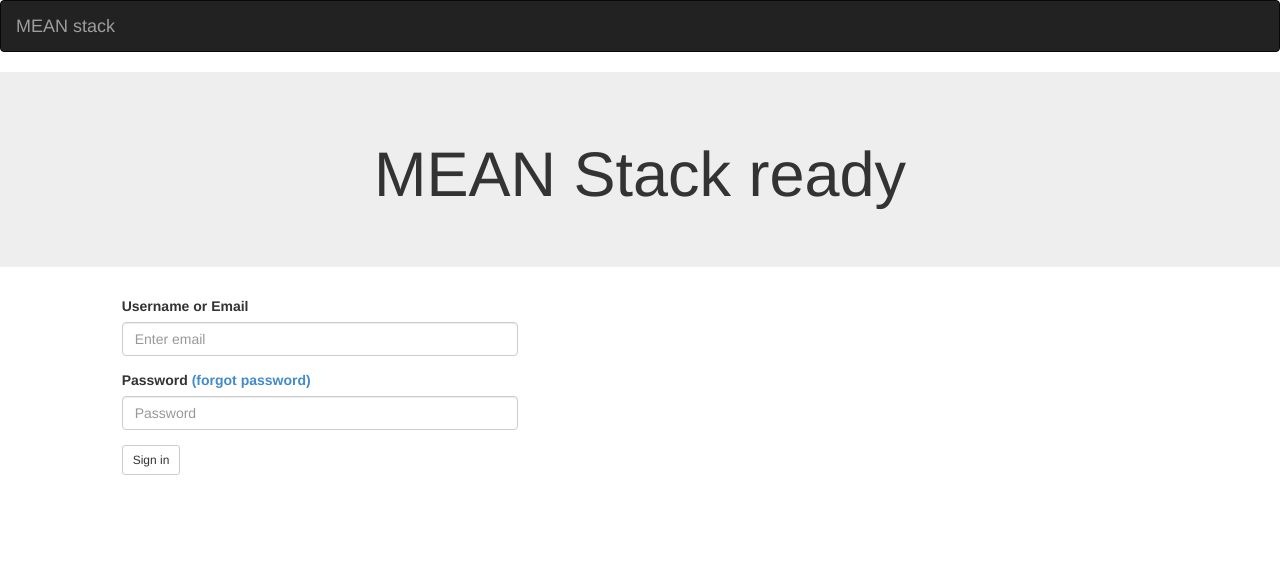
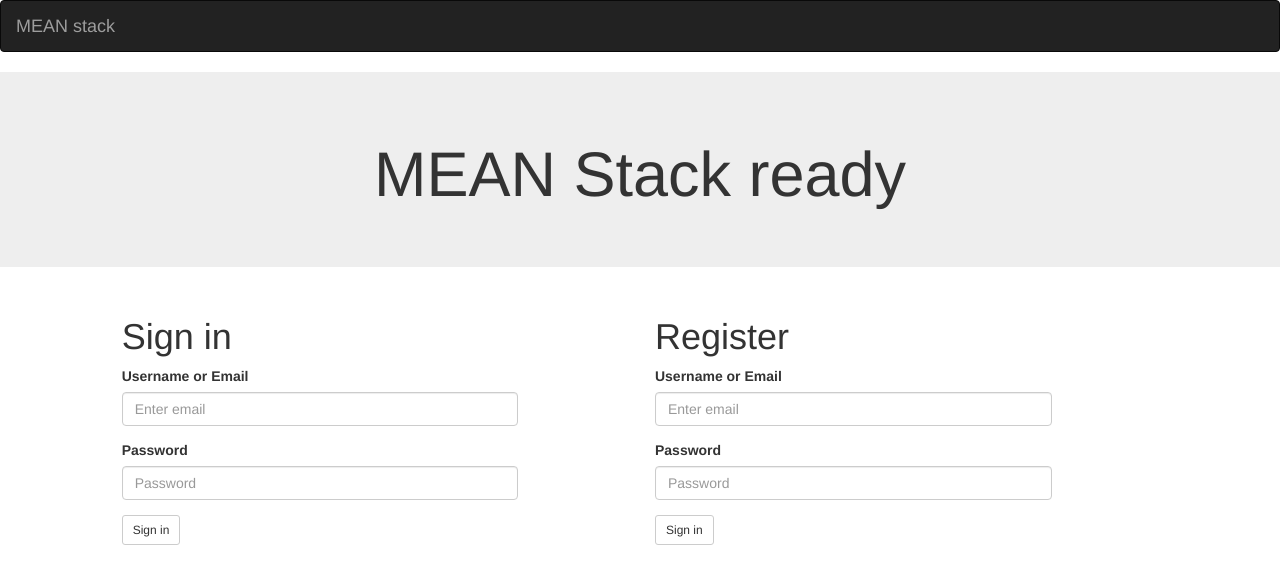
Before and after one commit to htt-pete/token, a website: page public/index.html in a window 1280 px wide. Drawn offline with Linux system fonts and the light colour scheme.

Commit message:
register form added

```diff
--- a/public/index.html
+++ b/public/index.html
@@ -20,14 +20,31 @@
     </div>
 
     <div class="col-md-4 col-md-offset-1">
-        <form name="addForm"  ng-submit="regCtrl.addUser(regCtrl.user)" role="form">
+        <h1>Sign in</h1>
+        <form name="loginForm"  ng-submit="regCtrl.addUser(regCtrl.user)" role="form">
             <div class="form-group">
                 <label for="exampleInputEmail1">Username or Email</label>
                 <input ng-model="regCtrl.user.email" type="email" class="form-control" id="exampleInputEmail1" placeholder="Enter email">
             </div>
               <div class="form-group">
-                <label for="exampleInputPassword1">Password <a href="/sessions/forgot_password">(forgot password)</a></label>
+                <label for="exampleInputPassword1">Password</label>
                 <input ng-model="regCtrl.user.password" type="password" class="form-control" id="exampleInputPassword1" placeholder="Password">
+              </div>
+              <button type="submit" class="btn btn-sm btn-default">Sign in</button>
+                <!-- {{regCtrl.user.email}} -->
+        </form>
+    </div>
+
+    <div class="col-md-4 col-md-offset-1">
+        <h1>Register</h1>
+        <form name="registerForm"  role="form">
+            <div class="form-group">
+                <label for="exampleInputEmail1">Username or Email</label>
+                <input ng-model="" type="email" class="form-control" id="exampleInputEmail1" placeholder="Enter email">
+            </div>
+              <div class="form-group">
+                <label for="exampleInputPassword1">Password</label>
+                <input ng-model="" type="password" class="form-control" id="exampleInputPassword1" placeholder="Password">
               </div>
               <button type="submit" class="btn btn-sm btn-default">Sign in</button>
                 <!-- {{regCtrl.user.email}} -->
```
